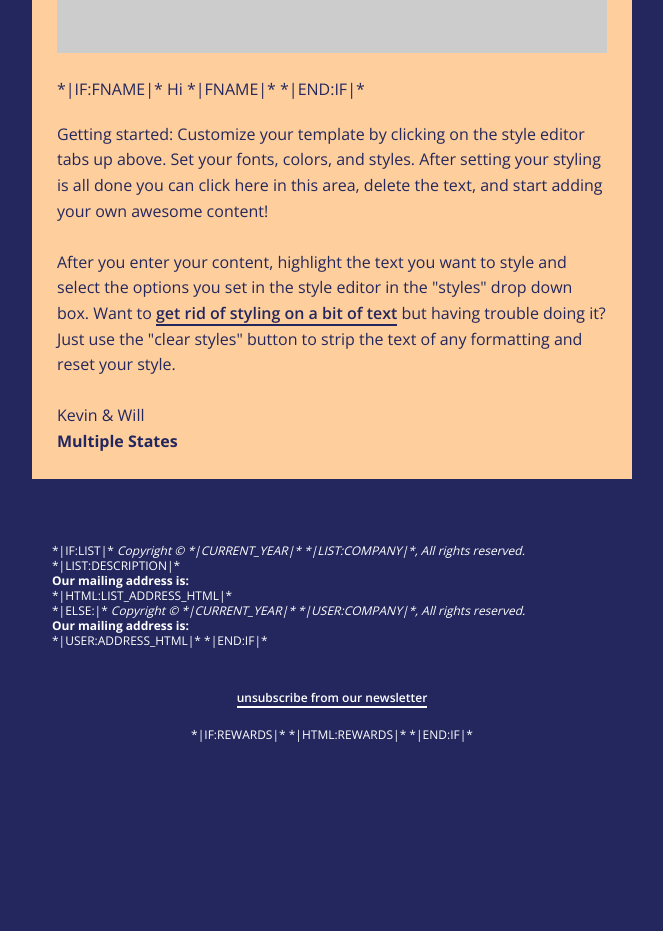
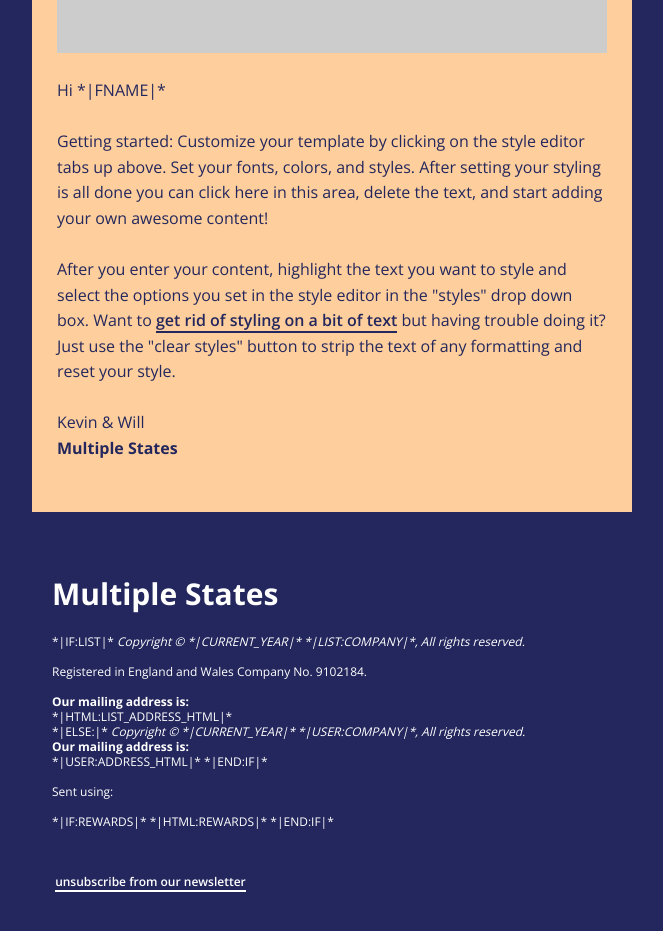
Before and after one commit to multiple-states/menu, a plain HTML site: page index.html in a window 1280 px wide. Shown: the part 780-1711 px from the top of the page, without its empty margins (308-971 px from the left). Before the commit the page ends 1564 px from the top, so only its background shows below. Drawn offline with nearby package versions, Linux system fonts and the light colour scheme; placeholder pictures from the web are drawn by us.

Commit message:
layout bug fix after test campain sent

```diff
--- a/index.html
+++ b/index.html
@@ -63,6 +63,7 @@
   .body-content div {
     font-size: 16px;
     line-height: 1.6;
+    padding-bottom: 25px;
   }
   .body-content img {
     display: inline;
@@ -162,23 +163,14 @@
   .footer-content div a:link,
   .footer-content div a:visited {
     /*@editable*/color: #FFFFFF;
-    text-decoration: none;
-    font-weight: 600;
-    border-bottom: 2px solid;
   }
-  .footer-content img {
+  .monkey-rewards,
+  .monkey-rewards a {
+    border-bottom: none !important;
+  }
+  .monkey-rewards img {
+    max-width: 160px;
     display: inline;
-  }
-  #social { }
-  #social div {
-    text-align: center;
-  }
-  #utility { }
-  #utility div {
-    text-align: center;
-  }
-  #monkey-rewards img {
-    max-width: 160px;
   }
 
   /*--------------------------------------------------------- Mobile */
@@ -215,22 +207,17 @@
 	                <table border="0" cellpadding="0" cellspacing="0" width="100%" id="template-header">
 	                  <tr>
 	                    <td class="header-content">
-
 	                    	<h1 class="header-text" mc:edit="std_preheader_content">
 	                        Use one or two sentences in this area to offer a teaser of your email's content. Text here will show in a preview area in some email clients.
 	                      </h1>
-
                         <p class="header-date">*|DATE:|*</p>
-
 	                    </td>
 	                  </tr>
 	                  <tr>
 	                    <td class="header-img">
-
 	                      <!-- // Begin Module: Standard Header Image \\ -->
-	                      <img src="http://placehold.it/550x400" style="max-width:550px;" id="header-image campaign-icon" mc:label="header_image" mc:edit="header_image" mc:allowdesigner mc:allowtext>
+	                      <img src="http://placehold.it/550x400" style="max-width:550px;" id="header-image campaign-icon" mc:label="header_image" mc:edit="header_image" mc:allowdesigner />
 	                      <!-- // End Module: Standard Header Image \\ -->
-
 	                    </td>
 	                  </tr>
 	                </table>
@@ -250,12 +237,10 @@
 	                      <table border="0" cellpadding="25" cellspacing="0" width="100%">
 	                        <tr>
 	                          <td valign="top">
-                                *|IF:FNAME|*
+	                              <div mc:edit="std_content00">
                                     Hi *|FNAME|*
-                                *|END:IF|*
                                     <br />
                                     <br />
-	                              <div mc:edit="std_content00">
 	                                  Getting started: Customize your template by clicking on the style editor tabs up above. Set your fonts, colors, and styles. After setting your styling is all done you can click here in this area, delete the text, and start adding your own awesome content!
 	                                  <br />
 	                                  <br />
@@ -290,14 +275,17 @@
                   <!-- // Begin Module: Standard Footer \\ -->
                   <table border="0" cellpadding="10" cellspacing="0" width="100%">
                     <tr>
-                      <td valign="top" width="370">
+                      <td valign="top">
+                        <div mc:edit="std_footer">
+                            <h2 class="logo-text">Multiple States</h2>
                             <br />
-                        <div mc:edit="std_footer">
                             *|IF:LIST|*
                             <em>Copyright &copy; *|CURRENT_YEAR|* *|LIST:COMPANY|*, All rights reserved.</em>
                             <br />
+                            <br />
+                            Registered in England and Wales Company No. 9102184.
+                            <br />
                             <!-- *|IFNOT:ARCHIVE_PAGE|* -->
-                            *|LIST:DESCRIPTION|*
                             <br />
                             <strong>Our mailing address is:</strong>
                             <br>
@@ -313,18 +301,20 @@
                             *|USER:ADDRESS_HTML|*
                             <!-- *|END:IF|* -->
                             *|END:IF|*
+                            <br />
+                            <br />
+                            Sent using:
+                            <br />
+                            <br />
+                            <div class="monkey-rewards" mc:edit="monkeyrewards">
+                                *|IF:REWARDS|* *|HTML:REWARDS|* *|END:IF|*
                             </div>
                             <br />
-                      </td>
-                    </tr>
-                    <tr>
-                      <td colspan="2" valign="middle" id="utility">
+                            <br />
+                            <br />
                             <div mc:edit="std_utility">
                               &nbsp;<a href="*|UNSUB|*">unsubscribe from our newsletter</a>&nbsp;
                             </div>
-                        <br />
-                        <div mc:edit="monkeyrewards">
-                            *|IF:REWARDS|* *|HTML:REWARDS|* *|END:IF|*
                         </div>
                         <br />
                       </td>
```
Lines whose indentation alone changed are shown as unchanged.
